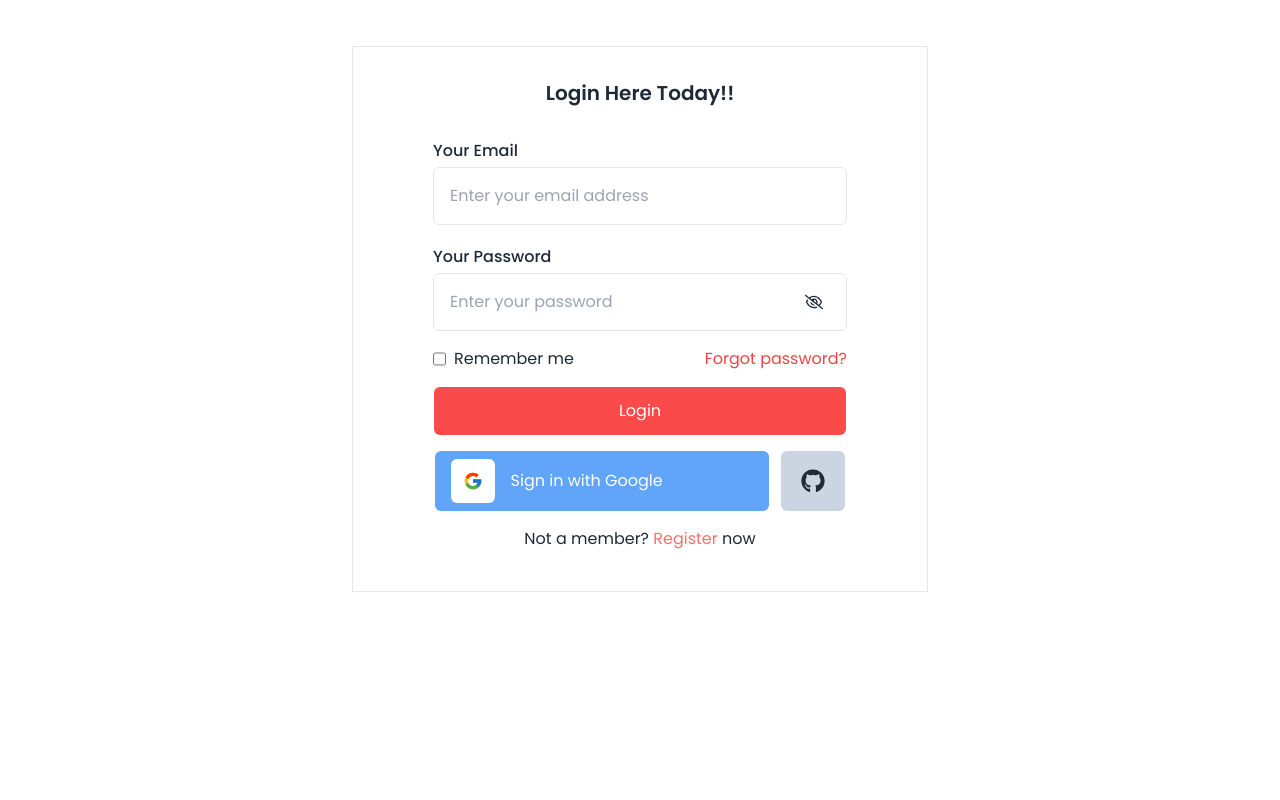
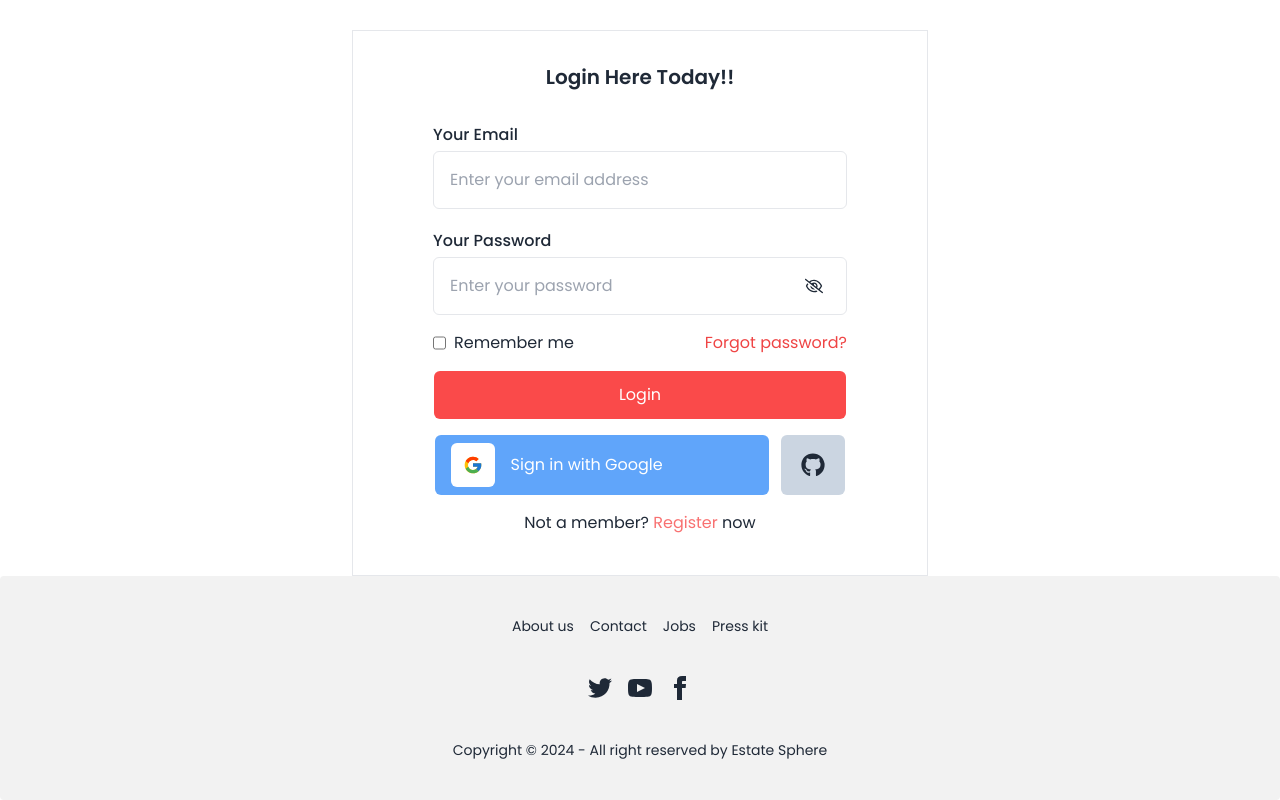
Before and after one commit to Jamil-Aktar-Ifat/estate-sphere, a React (Vite) app: page /login in a window 1280 px wide. Shown: the part 300-1100 px from the top of the page. Before the commit the page ends 892 px from the top, so only its background shows below. Built offline with nearby package versions, Linux system fonts and the light colour scheme; no server answers.

Commit message:
footer added

```diff
--- a/src/Layout/Root.jsx
+++ b/src/Layout/Root.jsx
@@ -1,16 +1,17 @@
 import { Outlet } from "react-router-dom";
 import Navabar from "../components/Navbar/Navabar";
+import Footer from "../components/Footer/Footer";
 
 const Root = () => {
   return (
     <div className="mx-auto">
-      <div className="">
-        <Navabar></Navabar>
-      </div>
+      <Navabar></Navabar>
       <div className="max-w-6xl mx-auto">
         <Outlet></Outlet>
       </div>
-
+      <div>
+        <Footer></Footer>
+      </div>
     </div>
   );
 };
--- a/src/Pages/UserProfile/UserProfile.jsx
+++ b/src/Pages/UserProfile/UserProfile.jsx
@@ -30,13 +30,13 @@
   };
 
   return (
-    <div className="container mx-auto p-6 max-w-md">
-      <h1 className="text-3xl font-bold mb-6 text-center">Update Profile</h1>
-
+    <div className="my-10 max-w-xl mx-auto">
+      <div className="">
         {/* Show user details section */}
+        <div className="border p-6 mb-5">
+          <h2 className="text-2xl font-semibold mb-4">Your Details</h2>
           {user && (
             <div className="mb-6 p-4 bg-gray-100 rounded-md">
-          <h2 className="text-2xl font-semibold mb-4">Your Details</h2>
               <div className="mb-4">
                 <strong>Name:</strong> {user.displayName || "N/A"}
               </div>
@@ -57,9 +57,11 @@
               </div>
             </div>
           )}
+        </div>
 
         {/* Form to update user details */}
-      <form className="space-y-4">
+        <form className="space-y-4 border p-6">
+          <h2 className="text-2xl font-bold mb-4">Update Profile</h2>
           <div>
             <label className="block text-gray-700 mb-2">Name</label>
             <input
@@ -88,6 +90,7 @@
             Save Changes
           </button>
         </form>
+      </div>
       <ToastContainer
         position="top-center"
         autoClose={2000}
--- a/src/components/Footer/Footer.jsx
+++ b/src/components/Footer/Footer.jsx
@@ -0,0 +1,59 @@
+import React from "react";
+
+const Footer = () => {
+  return (
+    <footer className="footer footer-center bg-base-200 text-base-content rounded p-10">
+      <nav className="grid grid-flow-col gap-4">
+        <a className="link link-hover">About us</a>
+        <a className="link link-hover">Contact</a>
+        <a className="link link-hover">Jobs</a>
+        <a className="link link-hover">Press kit</a>
+      </nav>
+      <nav>
+        <div className="grid grid-flow-col gap-4">
+          <a>
+            <svg
+              xmlns="http://www.w3.org/2000/svg"
+              width="24"
+              height="24"
+              viewBox="0 0 24 24"
+              className="fill-current"
+            >
+              <path d="M24 4.557c-.883.392-1.832.656-2.828.775 1.017-.609 1.798-1.574 2.165-2.724-.951.564-2.005.974-3.127 1.195-.897-.957-2.178-1.555-3.594-1.555-3.179 0-5.515 2.966-4.797 6.045-4.091-.205-7.719-2.165-10.148-5.144-1.29 2.213-.669 5.108 1.523 6.574-.806-.026-1.566-.247-2.229-.616-.054 2.281 1.581 4.415 3.949 4.89-.693.188-1.452.232-2.224.084.626 1.956 2.444 3.379 4.6 3.419-2.07 1.623-4.678 2.348-7.29 2.04 2.179 1.397 4.768 2.212 7.548 2.212 9.142 0 14.307-7.721 13.995-14.646.962-.695 1.797-1.562 2.457-2.549z"></path>
+            </svg>
+          </a>
+          <a>
+            <svg
+              xmlns="http://www.w3.org/2000/svg"
+              width="24"
+              height="24"
+              viewBox="0 0 24 24"
+              className="fill-current"
+            >
+              <path d="M19.615 3.184c-3.604-.246-11.631-.245-15.23 0-3.897.266-4.356 2.62-4.385 8.816.029 6.185.484 8.549 4.385 8.816 3.6.245 11.626.246 15.23 0 3.897-.266 4.356-2.62 4.385-8.816-.029-6.185-.484-8.549-4.385-8.816zm-10.615 12.816v-8l8 3.993-8 4.007z"></path>
+            </svg>
+          </a>
+          <a>
+            <svg
+              xmlns="http://www.w3.org/2000/svg"
+              width="24"
+              height="24"
+              viewBox="0 0 24 24"
+              className="fill-current"
+            >
+              <path d="M9 8h-3v4h3v12h5v-12h3.642l.358-4h-4v-1.667c0-.955.192-1.333 1.115-1.333h2.885v-5h-3.808c-3.596 0-5.192 1.583-5.192 4.615v3.385z"></path>
+            </svg>
+          </a>
+        </div>
+      </nav>
+      <aside>
+        <p>
+          Copyright © {new Date().getFullYear()} - All right reserved by Estate
+          Sphere
+        </p>
+      </aside>
+    </footer>
+  );
+};
+
+export default Footer;
--- a/src/components/Navbar/Navabar.jsx
+++ b/src/components/Navbar/Navabar.jsx
@@ -28,7 +28,7 @@
         </NavLink>
       </li>
       <li>
-        <NavLink>Properties</NavLink>
+        <NavLink to='/properties'>Properties</NavLink>
       </li>
       <li>
         <NavLink>Realtor</NavLink>
@@ -46,7 +46,7 @@
     </>
   );
   return (
-    <div className="navbar md:px-44 py-4 border mx-auto my-10">
+    <div className="navbar md:px-44 border mx-auto my-10">
       <div className="navbar-start">
         <div className="dropdown">
           <div tabIndex={0} role="button" className="btn btn-ghost lg:hidden">
--- a/src/components/Properties/Properties.jsx
+++ b/src/components/Properties/Properties.jsx
@@ -17,7 +17,7 @@
       <h2 className="text-3xl font-semibold text-center my-10 animate__animated animate__bounceInRight animate__repeat-2	animate__slower">
         Trading Properties
       </h2>
-      <div className="grid grid-cols-3 gap-5">
+      <div className="grid md:grid-cols-3 gap-5">
         {properties.slice(0, dataLength).map((property) => (
           <Property key={property.id} property={property}></Property>
         ))}
```
Also changed, not shown: src/Routes/PublicRoutes.jsx (+6 -1 lines). Lines whose indentation alone changed are shown as unchanged.
